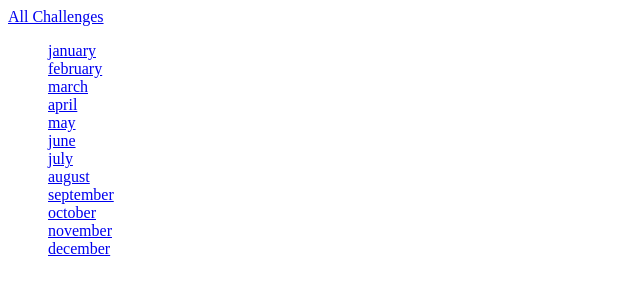
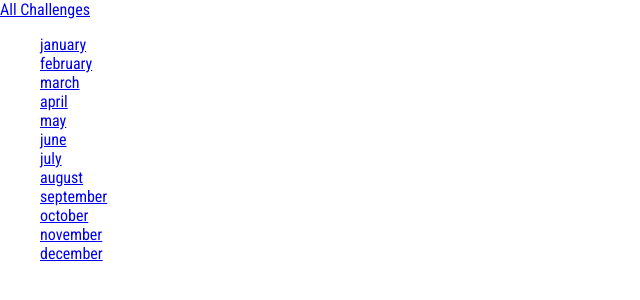
Before and after one commit to KyriakosVerveridis/django-monthly-challenges, a Django app: page /challenges/ in a window 1280 px wide. Shown: the top 300 px of the page, without its empty margins (0-640 px from the left). Run offline with Django 5.2, Linux system fonts and the light colour scheme.

Commit message:
Adding Global Static Files

```diff
--- a/monthly_challenges/settings.py
+++ b/monthly_challenges/settings.py
@@ -120,7 +120,13 @@ USE_TZ = True
 # Static files (CSS, JavaScript, Images)
 # https://docs.djangoproject.com/en/5.2/howto/static-files/
 
+# URL prefix for serving static files (CSS, JavaScript, images)
 STATIC_URL = '/static/'
+
+# Project-level directory where Django will look for additional static files
+STATICFILES_DIRS = [
+  BASE_DIR / "static"
+]
 
 # Default primary key field type
 # https://docs.djangoproject.com/en/5.2/ref/settings/#default-auto-field
--- /dev/null
+++ b/static/styles.css
@@ -0,0 +1,9 @@
+@import url('https://fonts.googleapis.com/css2?family=Roboto+Condensed:ital,wght@0,100..900;1,100..900&display=swap');
+
+html {
+  font-family: "Roboto Condensed", sans-serif;
+}
+
+body {
+  margin: 0;
+}
--- a/templates/base.html
+++ b/templates/base.html
@@ -1,3 +1,5 @@
+{% load static %}
+
 <!DOCTYPE html>
 <html lang="en">
 <head>
@@ -8,6 +10,7 @@
   Page title block: can be overridden in child templates.
   {% endcomment %}
   <title>{% block page_title %}My Challenges{%  endblock %}</title>
+  <link rel="stylesheet" href=" {% static "styles.css" %} ">
 
   {% comment %}
   CSS files block: add additional CSS links in child templates.
```
